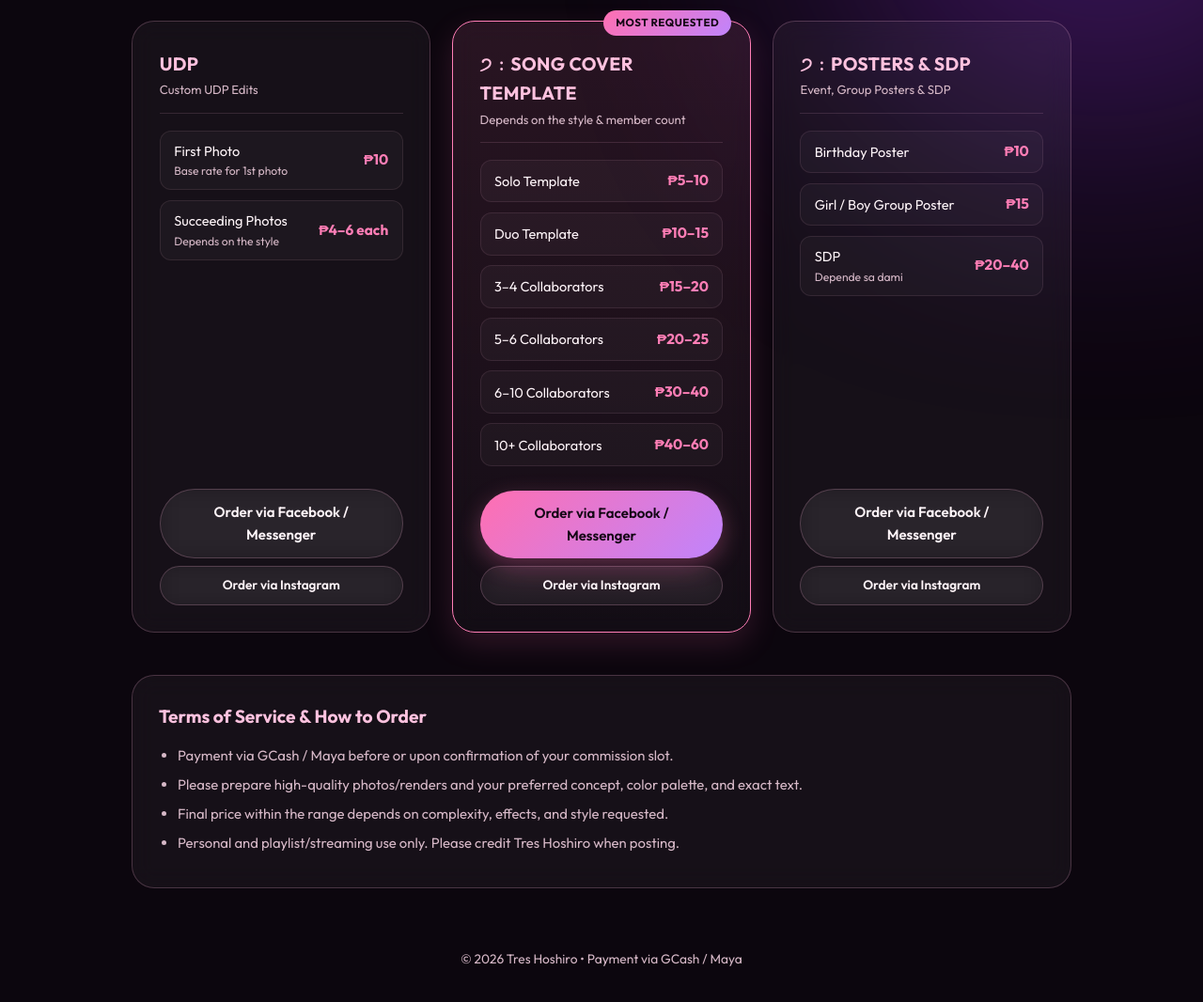
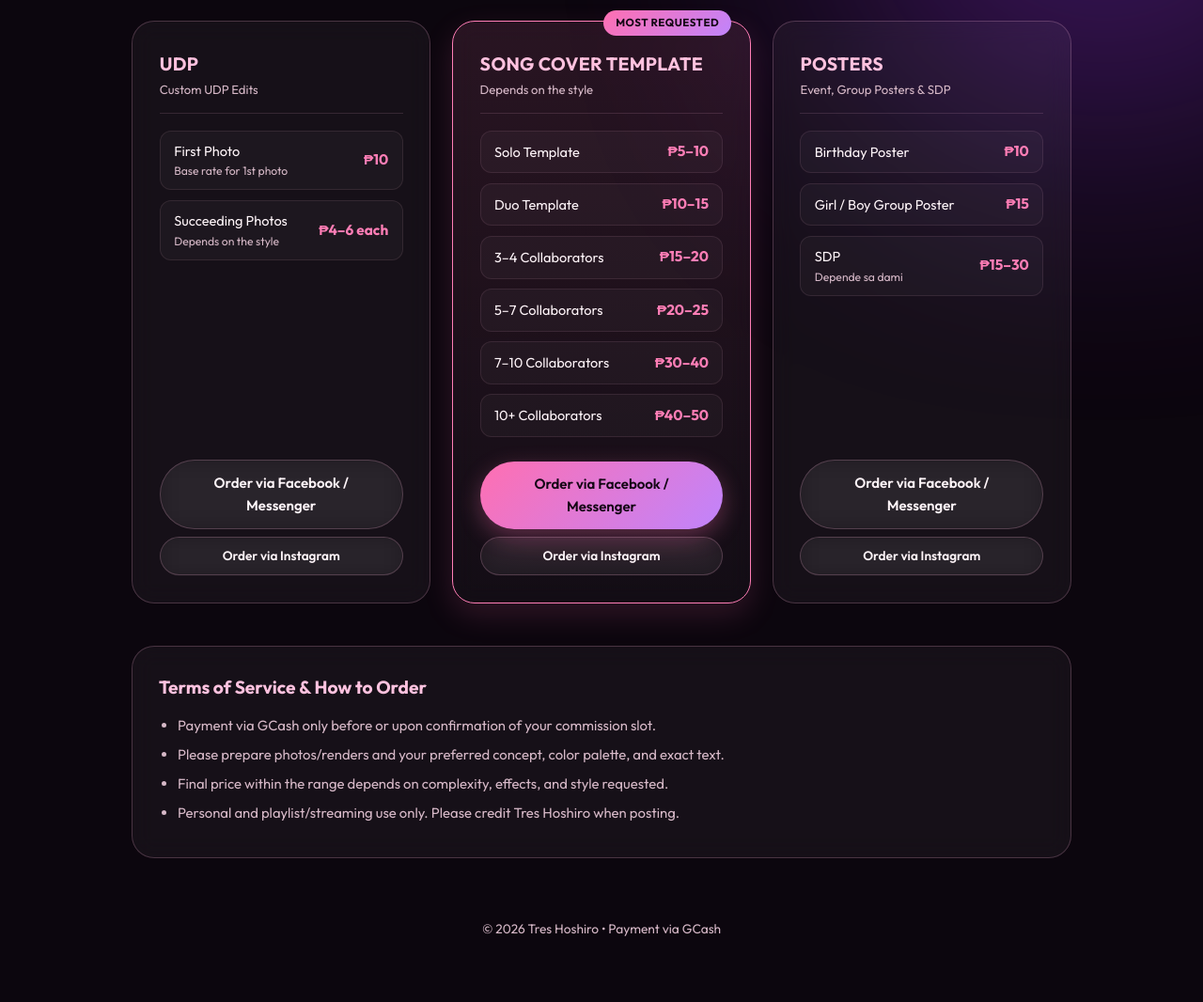
Before and after one commit to tresscutie/tres-hoshiro, a plain HTML site: page index.html in a window 1280 px wide. Shown: the part 866-1932 px from the top of the page at 94% size. Drawn offline with nearby package versions, Linux system fonts and the light colour scheme; a web font is replaced by a local one.

Commit message:
Update index.html

```diff
--- a/index.html
+++ b/index.html
@@ -709,7 +709,7 @@
     </div>
 
     <footer>
-      <p id="footerText">© 2026 Tres Hoshiro • Payment via GCash </p>
+      <p id="footerText">© 2026 Tres Hoshiro • Payment via GCash</p>
     </footer>
   </div>
 
@@ -725,14 +725,14 @@
       isOpen: true,
       artistName: "Tres Hoshiro",
       artistBio: "Custom Playlist Covers, Music Artwork & Aesthetic Concept Edits ✨",
-      footerText: "© 2026 Tres Hoshiro • Payment via GCash / Maya",
+      footerText: "© 2026 Tres Hoshiro • Payment via GCash",
 
       facebookUrl: "https://www.facebook.com/profile.php?id=100007757027751",
       instagramUrl: "https://www.instagram.com/duh.its_langit?mdxt=anJsb2xrYzRsejNy",
 
       socials: [
         { label: "Message via Facebook", url: "https://www.facebook.com/profile.php?id=100007757027751", primary: true },
-        { label: "Message via Instagram", url: "https://www.instagram.com/duh.its_langit?mdxt=anJsb2xrYzRsejNy", primary: false },
+        { label: "Message via Instagram", url: "https://www.instagram.com/stfzi?cplk=MWY4YWpycXc4NWhyaA==", primary: false },
         { label: "View Pricelist", url: "#rates", primary: false }
       ],
 
@@ -755,14 +755,14 @@
         // --- POSTER ---
         { title: "Poster #1", category: "Poster", image: "poster (1).jpg" },
         { title: "Poster #2", category: "Poster", image: "poster (2).jpg" },
-        { title: "Poster #3", category: "Poster", image: "poster (3).jpg" },
-        { title: "Black Magic", category: "Poster", image: "picture 1.jpg" },
+        { title: "Poster #3", category: "Poster", image: "poster 3.jpg" },
+        { title: "Poster #4", category: "Poster", image: "picture 1.jpg" },
 
         // --- SDP ---
         { title: "SDP Edit #1", category: "SDP", image: "sdp.jpg" }
       ],
 
-      // Bagong Pricelist Structure
+      // Updated Pricelist Structure
       pricelist: [
         {
           title: "UDP",
@@ -774,34 +774,34 @@
           ]
         },
         {
-          title: "੭﹕SONG COVER TEMPLATE",
-          note: "Depends on the style & member count",
+          title: "SONG COVER TEMPLATE",
+          note: "Depends on the style",
           featured: true,
           badge: "Most Requested",
           items: [
             { label: "Solo Template", price: "₱5–10" },
             { label: "Duo Template", price: "₱10–15" },
             { label: "3–4 Collaborators", price: "₱15–20" },
-            { label: "5–6 Collaborators", price: "₱20–25" },
-            { label: "6–10 Collaborators", price: "₱30–40" },
-            { label: "10+ Collaborators", price: "₱40–60" }
+            { label: "5–7 Collaborators", price: "₱20–25" },
+            { label: "7–10 Collaborators", price: "₱30–40" },
+            { label: "10+ Collaborators", price: "₱40–50" }
           ]
         },
         {
-          title: "੭﹕POSTERS & SDP",
+          title: "POSTERS",
           note: "Event, Group Posters & SDP",
           featured: false,
           items: [
             { label: "Birthday Poster", price: "₱10" },
             { label: "Girl / Boy Group Poster", price: "₱15" },
-            { label: "SDP", sub: "Depende sa dami", price: "₱20–40" }
+            { label: "SDP", sub: "Depende sa dami", price: "₱15–30" }
           ]
         }
       ],
 
       terms: [
-        "Payment via GCash / Maya before or upon confirmation of your commission slot.",
-        "Please prepare high-quality photos/renders and your preferred concept, color palette, and exact text.",
+        "Payment via GCash only before or upon confirmation of your commission slot.",
+        "Please prepare photos/renders and your preferred concept, color palette, and exact text.",
         "Final price within the range depends on complexity, effects, and style requested.",
         "Personal and playlist/streaming use only. Please credit Tres Hoshiro when posting."
       ]
@@ -919,7 +919,6 @@
       categoryBar.appendChild(btn);
     });
 
-    // Render Pricelist Cards
     const pricingGrid = document.getElementById("pricingGrid");
     PORTFOLIO_DATA.pricelist.forEach(group => {
       const card = document.createElement("div");
```
